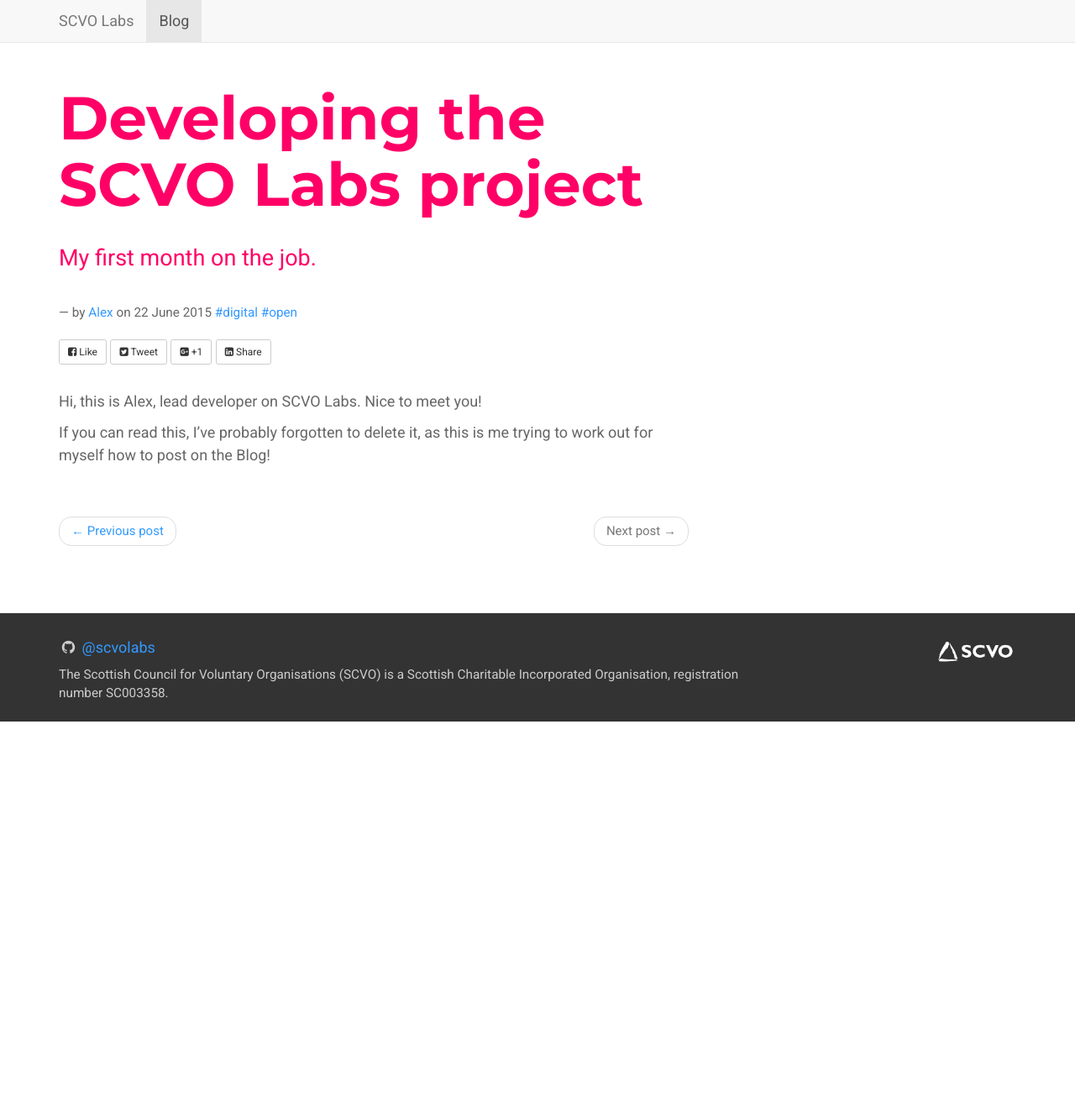
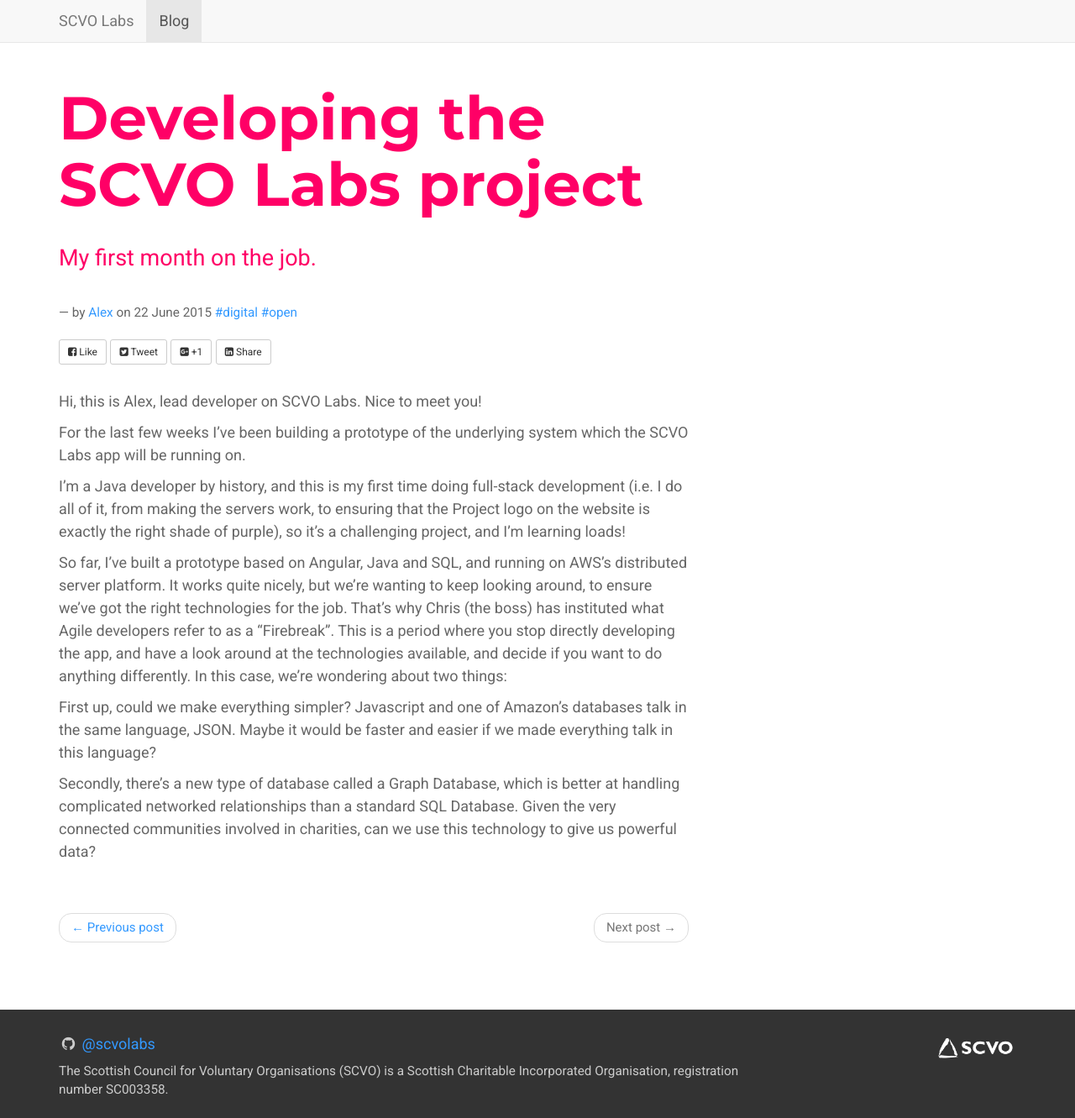
Before and after one commit to scvolabs/scvolabs-website, a Jekyll site: the page built from _posts/2015-06-22-alex-intro.md, in a window 1280 px wide. Shown: the whole page at 84% size. Built offline with Jekyll 4.4.1, drawn with Linux system fonts in a browser that asks for light colours; nearby versions of some CDN libraries; comment, search, counter and statistics services are not loaded; before the commit the page ends 900 px from its top, so only the background shows below that.

Commit message:
Update 2015-06-22-alex-intro.md

```diff
--- a/_posts/2015-06-22-alex-intro.md
+++ b/_posts/2015-06-22-alex-intro.md
@@ -11,4 +11,12 @@ image:
 
 Hi, this is Alex, lead developer on SCVO Labs. Nice to meet you!
 
-If you can read this, I've probably forgotten to delete it, as this is me trying to work out for myself how to post on the Blog!
+For the last few weeks I've been building a prototype of the underlying system which the SCVO Labs app will be running on.
+
+I'm a Java developer by history, and this is my first time doing full-stack development (i.e. I do all of it, from making the servers work, to ensuring that the Project logo on the website is exactly the right shade of purple), so it's a challenging project, and I'm learning loads!
+
+So far, I've built a prototype based on Angular, Java and SQL, and running on AWS's distributed server platform. It works quite nicely, but we're wanting to keep looking around, to ensure we've got the right technologies for the job. That's why Chris (the boss) has instituted what Agile developers refer to as a "Firebreak". This is a period where you stop directly developing the app, and have a look around at the technologies available, and decide if you want to do anything differently. In this case, we're wondering about two things:
+
+First up, could we make everything simpler? Javascript and one of Amazon's databases talk in the same language, JSON. Maybe it would be faster and easier if we made everything talk in this language?
+
+Secondly, there's a new type of database called a Graph Database, which is better at handling complicated networked relationships than a standard SQL Database. Given the very connected communities involved in charities, can we use this technology to give us powerful data?
```
